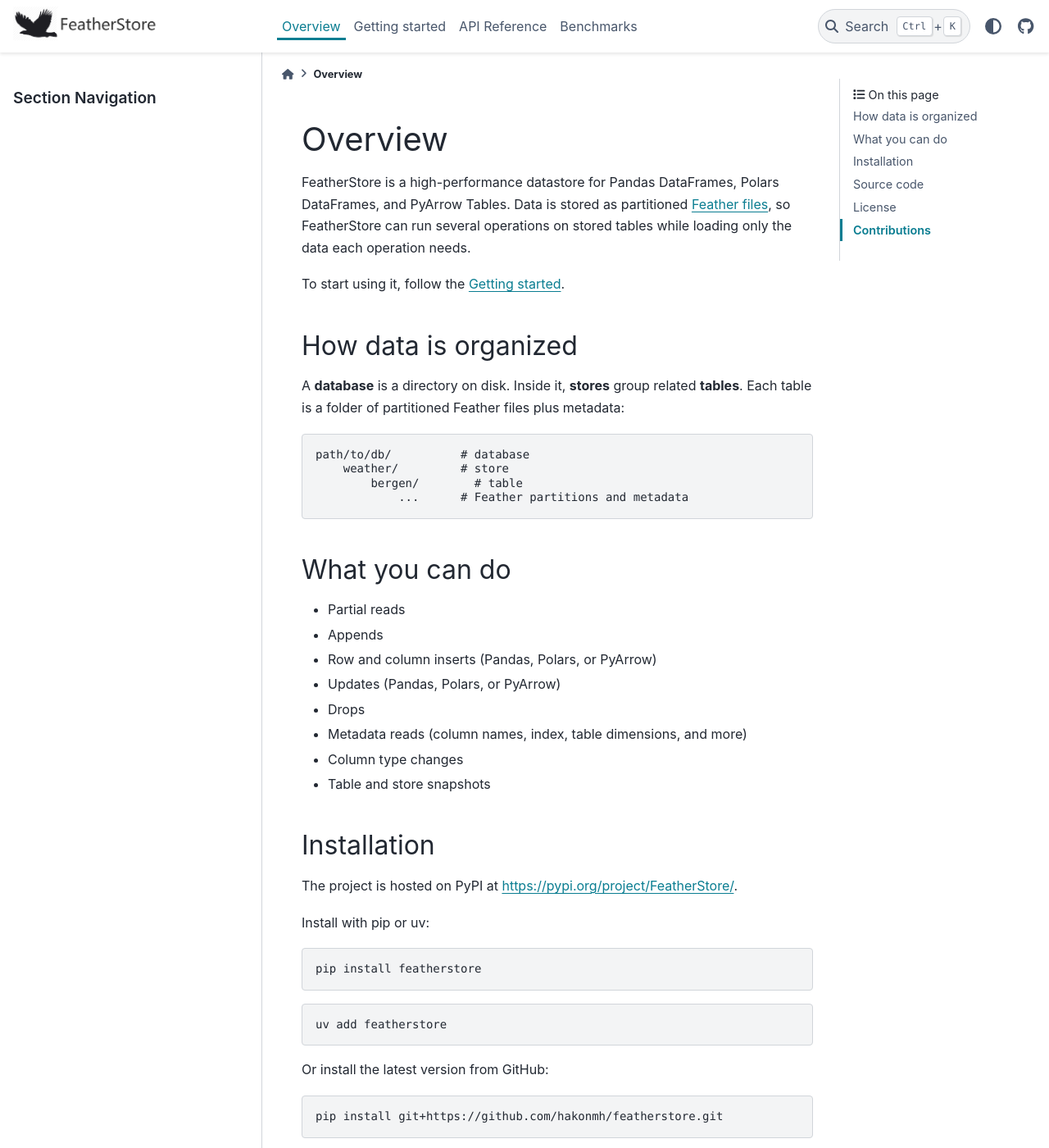
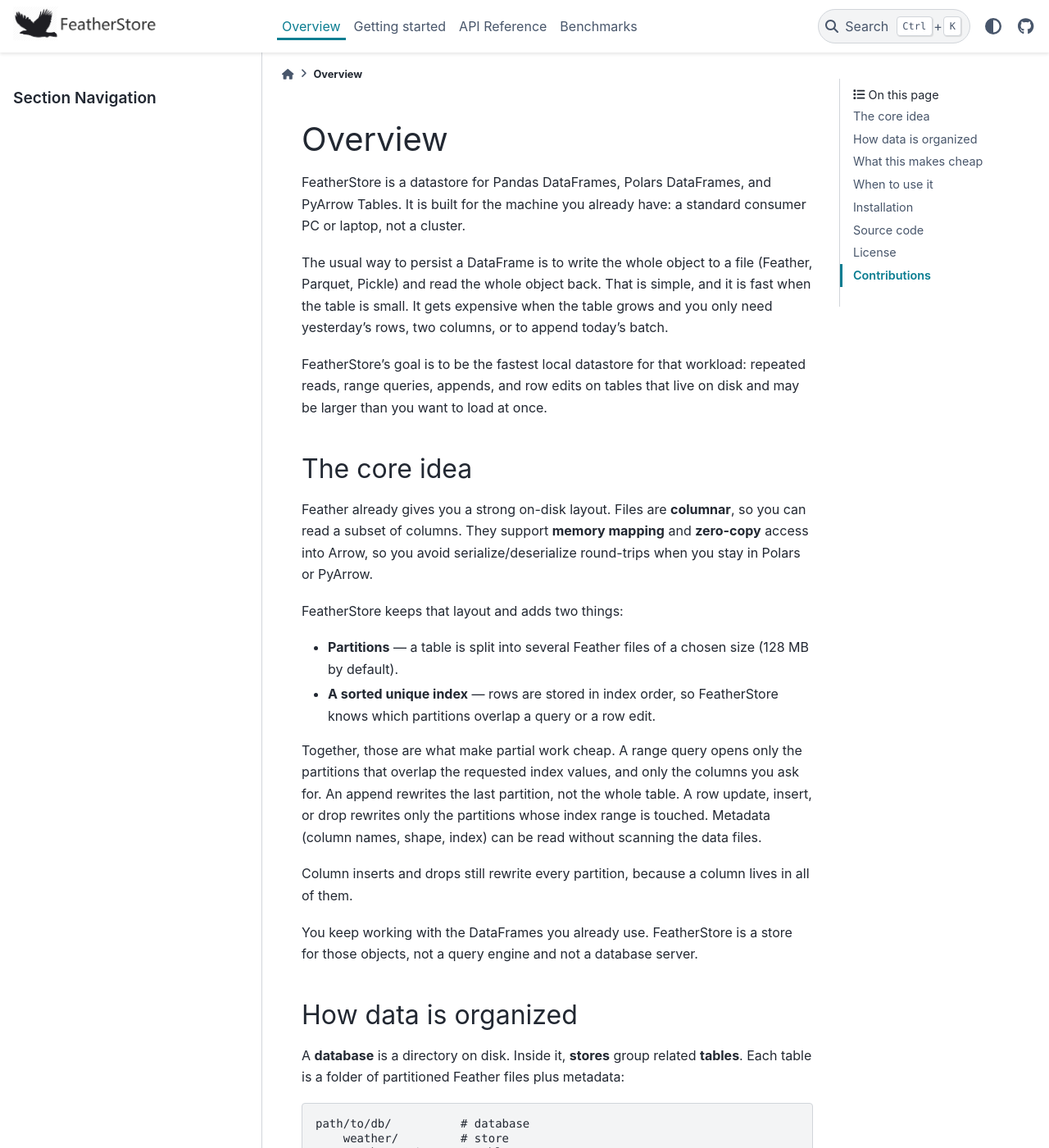
Before and after one commit to hakonmh/featherstore, a Sphinx documentation site: the page built from docs/Overview.rst, in a window 1280 px wide and 1400 px high. Shown: the whole window at 82% size. Built offline with Sphinx 7.4.7 and the PyData theme 0.15.4, drawn with Linux system fonts in a browser that asks for light colours; some of the changed text lies outside the part shown.

Commit message:
Rewrite the Overview around Feather, partitions, and a sorted index.
Explain why partial reads, appends, and row edits skip untouched partitions,
and that column changes still rewrite the full table.

Co-authored-by: hakonmh <hakonmh@users.noreply.github.com>

```diff
--- a/docs/Overview.rst
+++ b/docs/Overview.rst
@@ -1,37 +1,99 @@
 Overview
 ========
 
-FeatherStore is a high-performance datastore for Pandas DataFrames, Polars DataFrames,
-and PyArrow Tables. Data is stored as partitioned
-`Feather files <https://arrow.apache.org/docs/python/feather.html>`_, so FeatherStore can
-run several operations on stored tables while loading only the data each operation needs.
+FeatherStore is a datastore for Pandas DataFrames, Polars DataFrames, and
+PyArrow Tables. It is built for the machine you already have: a standard
+consumer PC or laptop, not a cluster.
 
-To start using it, follow the :doc:`Quickstart`.
+The usual way to persist a DataFrame is to write the whole object to a file
+(Feather, Parquet, Pickle) and read the whole object back. That is simple, and
+it is fast when the table is small. It gets expensive when the table grows and
+you only need yesterday's rows, two columns, or to append today's batch.
+
+FeatherStore's goal is to be the fastest local datastore for that workload:
+repeated reads, range queries, appends, and row edits on tables that live on
+disk and may be larger than you want to load at once.
+
+The core idea
+-------------
+
+Feather already gives you a strong on-disk layout. Files are **columnar**, so
+you can read a subset of columns. They support **memory mapping** and
+**zero-copy** access into Arrow, so you avoid serialize/deserialize round-trips
+when you stay in Polars or PyArrow.
+
+FeatherStore keeps that layout and adds two things:
+
+* **Partitions** — a table is split into several Feather files of a chosen size
+  (128 MB by default).
+* **A sorted unique index** — rows are stored in index order, so FeatherStore
+  knows which partitions overlap a query or a row edit.
+
+Together, those are what make partial work cheap. A range query opens only the
+partitions that overlap the requested index values, and only the columns you
+ask for. An append rewrites the last partition, not the whole table. A row
+update, insert, or drop rewrites only the partitions whose index range is
+touched. Metadata (column names, shape, index) can be read without scanning
+the data files.
+
+Column inserts and drops still rewrite every partition, because a column lives
+in all of them.
+
+You keep working with the DataFrames you already use. FeatherStore is a store
+for those objects, not a query engine and not a database server.
 
 How data is organized
 ---------------------
 
-A **database** is a directory on disk. Inside it, **stores** group related **tables**.
-Each table is a folder of partitioned Feather files plus metadata:
+A **database** is a directory on disk. Inside it, **stores** group related
+**tables**. Each table is a folder of partitioned Feather files plus metadata:
 
 .. code-block:: text
 
     path/to/db/          # database
         weather/         # store
-            bergen/        # table
+            bergen/      # table
                 ...      # Feather partitions and metadata
 
-What you can do
----------------
+There is no daemon to start. Point FeatherStore at a folder and read or write.
 
-* Partial reads
-* Appends
-* Row and column inserts (Pandas, Polars, or PyArrow)
-* Updates (Pandas, Polars, or PyArrow)
-* Drops
+What this makes cheap
+---------------------
+
+Because tables are partitioned Feather files with a sorted index, FeatherStore
+can run several operations while loading only the partitions each operation
+needs:
+
+* Partial reads (rows by label or range, columns by name or pattern)
+* Appends (last partition only)
+* Row inserts, updates, and drops (only partitions that overlap the affected
+  index range)
 * Metadata reads (column names, index, table dimensions, and more)
-* Column type changes
+
+These still rewrite the full table, because they change every partition:
+
+* Column inserts and drops
+* Column type changes and column renames
+
+Also supported:
+
 * Table and store snapshots
+
+On small tables, a single Pickle or Feather file can still be faster to read or
+write in full. FeatherStore is aimed at the case where the table is large
+enough, or queried often enough, that loading everything is the wrong default.
+See the :doc:`Benchmarks` for full-table read and write numbers, and the
+:doc:`Quickstart` for the operations that skip most of the file.
+
+When to use it
+--------------
+
+FeatherStore fits local, DataFrame-shaped work: time series that grow every
+day, keyed tables you slice by index, notebooks and apps that should not stand
+up a database. It is not a warehouse, not SQL, and not a replacement for
+DuckDB when you want ad-hoc queries over many files.
+
+To start using it, follow the :doc:`Quickstart`.
 
 Installation
 ------------
@@ -88,6 +150,7 @@ License
 Contributions
 -------------
 
-All contributions, bug reports, bug fixes, documentation improvements, enhancements, and ideas are welcome.
+All contributions, bug reports, bug fixes, documentation improvements,
+enhancements, and ideas are welcome.
 
 Issues are posted on https://github.com/hakonmh/featherstore/issues.
```
Also changed, not shown: CHANGELOG.md (+2 -0 lines), 4 other files.
